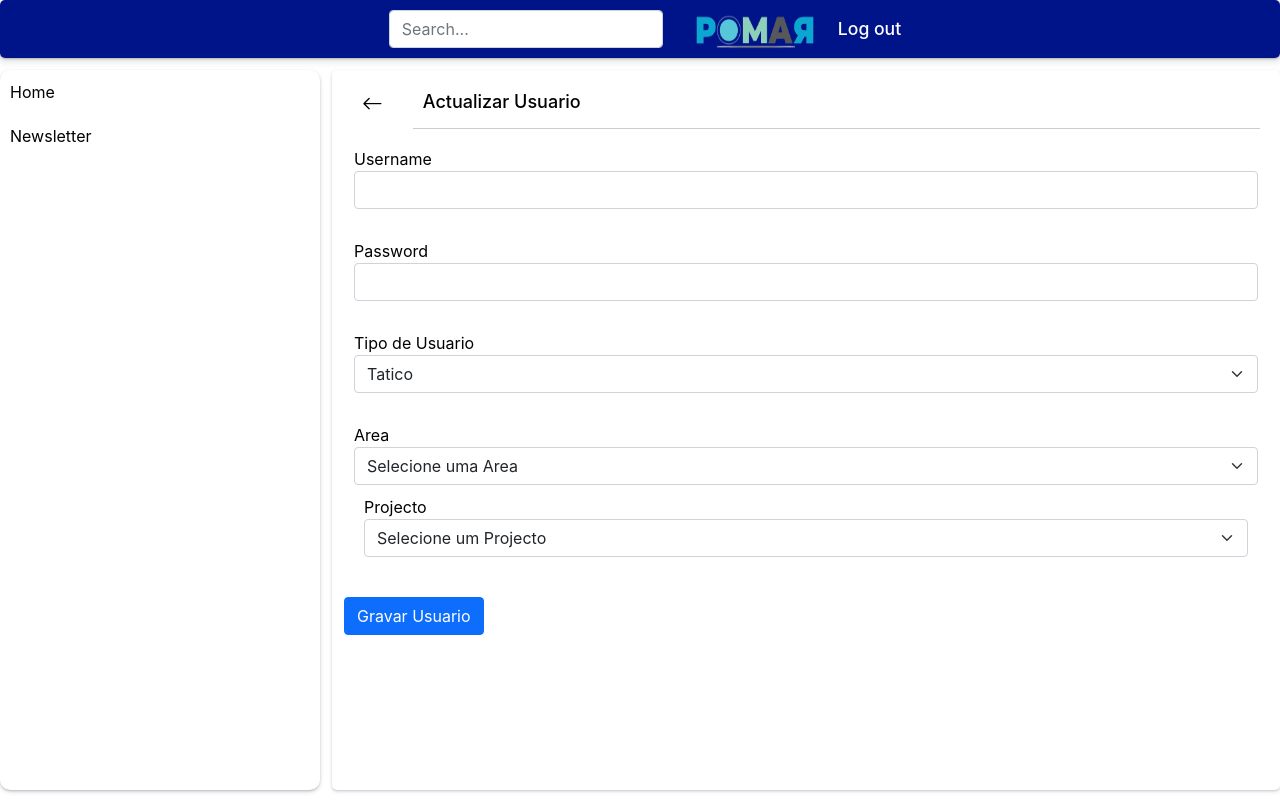
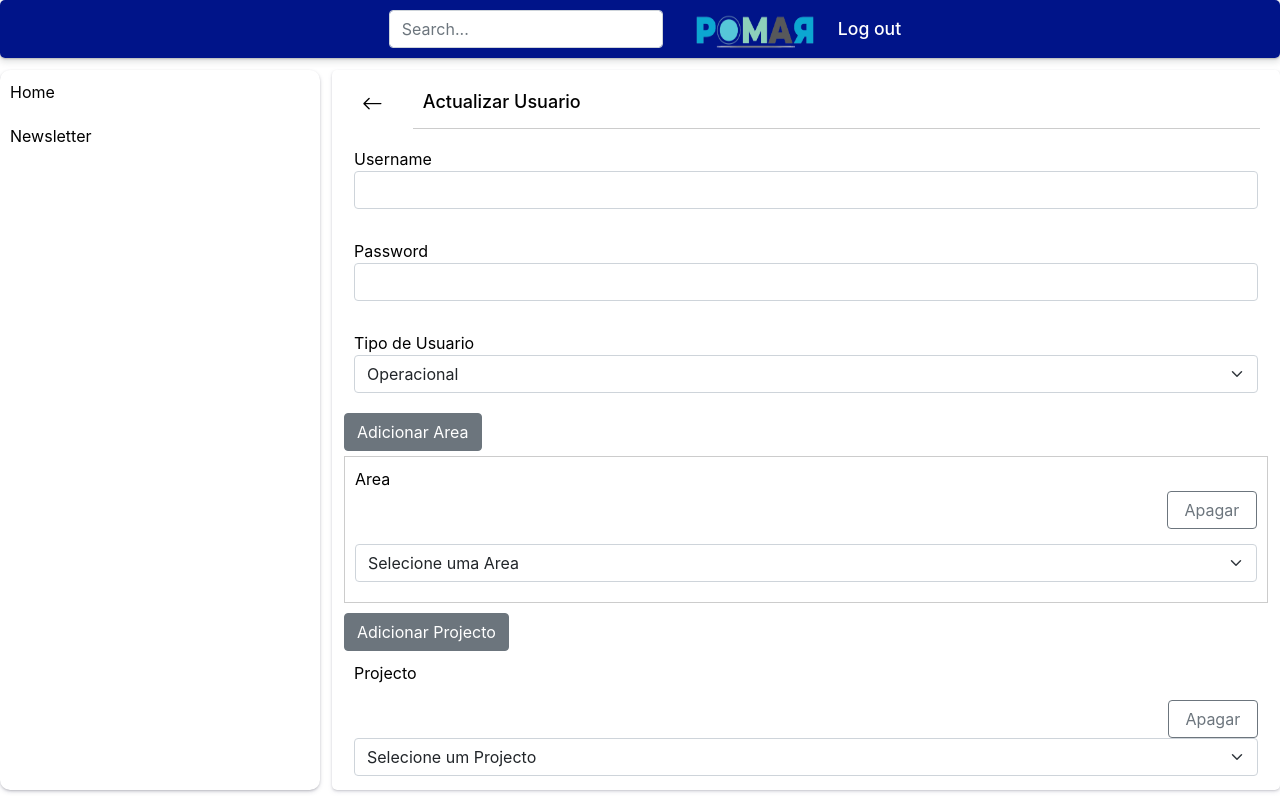
Before and after one commit to Eltongimo/TaskMan, a React (Create React App) app: page /updateuser in a window 1280 px wide. Shown: the top 800 px of the page. Built offline with nearby package versions, Linux system fonts and the light colour scheme; no server answers; the database is empty.

Commit message:
adding functionalities to user

```diff
--- a/src/components/forms/AddNewsLetter.jsx
+++ b/src/components/forms/AddNewsLetter.jsx
@@ -47,8 +47,6 @@ function AddNewsLetter(){
     const  handleFormChange = (event, index) => {
         const data = [...formElements]
 
-        console.log(event.target)
-
         if (event.target.name === 'File'){
             data[index][event.target.name] = event.target.files[0]
         }
@@ -56,7 +54,6 @@ function AddNewsLetter(){
             data[index][event.target.name] = event.target.value
         }
         setFormElements(data)
-        console.log(data)
 
     }
 
--- a/src/components/forms/AddUser.jsx
+++ b/src/components/forms/AddUser.jsx
@@ -18,6 +18,14 @@ function AddUser(){
         Project: null,
         LATKey: null
     })
+
+    const [userProjects, setUserProjects ] = useState([
+        {Project:  ''},
+    ])
+
+    const [userLats, setUserLats] = useState([
+        {Area: ''}
+    ])
 
     const [projects, setProjects] = useState()
     const [lats, setLats] = useState()
@@ -53,8 +61,8 @@ function AddUser(){
             Username: e.target.value,
             Password: user.Password,
             Role: user.Role,
-            Area: user.Area,
-            Project: user.Project
+            Area: userLats,
+            Project: userProjects
         })
     }
 
@@ -63,8 +71,8 @@ function AddUser(){
             Password: e.target.value,
             Username: user.Username,
             Role: user.Role,
-            Area: user.Area,
-            Project: user.Project
+            Area: userLats,
+            Project: userProjects
         })
     }
 
@@ -73,29 +81,9 @@ function AddUser(){
             Username: user.Username,
             Password: user.Password,
             Role: e.target.value,
-            Area: user.Area,
-            Project: user.Project
+            Area: userLats,
+            Project: userProjects
         })
-    }
-
-    function setProject(e){
-        setUser({
-            Username: user.Username,
-            Password: user.Password,
-            Role: user.Role,
-            Area: user.Area,
-            Project: e.target.value
-        })
-    }
-
-    function setArea(e){
-        setUser({
-                Username: user.Username,
-                Password: user.Password,
-                Role: user.Role,
-                Area: e.target.value,
-                Project: user.Project
-            })
     }
 
     function generateArea(){
@@ -130,6 +118,14 @@ function AddUser(){
 
     function addUser(e){
 
+        setUser({
+            Username: user.Username,
+            Password: user.Password,
+            Role: user.Role,
+            Area: userLats,
+            Project: userProjects
+        })
+
         set(ref(db, 'User/' + uuidv4()), user).then(() => {
             alert('Usuario gravado com sucesso')
         }).catch(() => {
@@ -139,7 +135,49 @@ function AddUser(){
         window.history.back()
     }
 
+    function addArea(e){
+        let element =  {Area: '', LATKey: ''}
+        setUserLats([...userLats,element])
+    }
 
+    function addProject(){
+        let element = {Project: ''}
+        setUserProjects([...userProjects, element])
+    }
+
+    function removeLatsField(e){
+        let data = [...userLats]
+        const index = e.target.id
+
+        data.splice(index,1)
+
+        setUserLats(data)
+    }
+
+    function removeProjectField(e){
+        let data = [...userProjects]
+        const index = e.target.id
+
+        data.splice(index,1)
+
+        setUserProjects(data)
+    }
+
+    function handleLatsFormsChange(e,index){
+        const data = [...userLats]
+
+         data[index][e.target.name] = e.target.value
+
+        setUserLats(data)
+    }
+
+    function handleProjectFormsChange(e,index){
+        const data = [...userProjects]
+
+         data[index][e.target.name] = e.target.value
+
+        setUserProjects(data)
+    }
 
     return (
         <div className='form-container'>
@@ -171,20 +209,43 @@ function AddUser(){
           </select>
       </div>
 
+      <button type='button' className='btn btn-secondary' onClick={addArea}>Adicionar Area </button>
+      <div className="form-group" style={{border: 'solid #ccc 0.1px', marginTop: '5px'}}>
+          <label for="exampleInputEmail1">Area</label>
+          {userLats.map( (element,index) => {
+              return(  <div>
+                          <button type="button" id={index} onClick={removeLatsField} style={{width: '10%', marginBottom: '15px', marginLeft: '90%'}}className="btn btn-outline-secondary">
+                                        Apagar
+                            </button>
 
-      <div className="form-group">
-          <label for="exampleInputEmail1">Area</label>
-          <select className="form-select"  onChange={setArea} aria-label="Default select example">
-                {generateArea()}
-          </select>
+                         <select className="form-select"  name='Area'onChange={event => handleLatsFormsChange(event, index)} aria-label="Default select example"
+                            style={{marginBottom: '10px'}}
+                        >
+                    {generateArea()}
+                </select>
+                </div>
+              )
+          })}
       </div>
+
+      <button type='button' className='btn btn-secondary' onClick={addProject}>Adicionar Projecto </button>
 
       <div className="form-group">
           <label for="exampleInputEmail1">Projecto</label>
-          <select className="form-select"  onChange={setProject} aria-label="Default select example">
-                {generateProject()}
-          </select>
-      </div>
+          {userProjects.map((element, index) => {
+            return (
+                <div>
+                    <button type="button" id={index} onClick={removeProjectField} style={{width: '10%', marginTop: '15px', marginLeft: '90%'}}className="btn btn-outline-secondary">
+                            Apagar
+                    </button>
+
+                    <select className="form-select" name='Project' onChange={event => handleProjectFormsChange(event,index)} aria-label="Default select example">
+                        {generateProject()}
+                    </select>
+                </div>
+            )
+          })}
+         </div>
 
       <button type="button"  className="btn btn-primary" data-toggle="modal" data-target="#exampleModal"> Gravar Usuario   </button>
 
--- a/src/components/projectviews/Users.jsx
+++ b/src/components/projectviews/Users.jsx
@@ -86,6 +86,8 @@ function Users(){
         var values = []
         let count = 0
 
+            console.log(users)
+
             for(let key in users){
 
                 values.push(
@@ -102,7 +104,7 @@ function Users(){
                                     <li >{users[key].Username}</li>
                                     <li >{users[key].Role}</li>
                                     <li className='project-icons' ><i className="bi bi-trash" data-toggle="modal" data-target={`#exampleModal${count}`} /></li>
-                                    <li className='project-icons' ><i className="bi bi-pencil" id={`${key}`} onClick={updateUser}/></li>
+                                    <li className='project-icons' ><i className="bi bi-pencil" id={`${users[key].Id}`} onClick={updateUser}/></li>
                                 </ul>
                             </div>
                         </div>
--- a/src/components/updateForms/UpdateUser.jsx
+++ b/src/components/updateForms/UpdateUser.jsx
@@ -18,6 +18,13 @@ function UpdateUser(){
     const userKey = document.URL.split('=')[1]
     const [lats, setLats] = useState()
     const [projects, setProjects] = useState()
+    const [userProjects, setUserProjects ] = useState([
+        {Project:  ''},
+    ])
+    const [userLats, setUserLats] = useState([
+        {Area: ''}
+    ])
+
 
     function getLATs(){
         get(child(ref(db), `LAT`)).then( snapshot => {
@@ -41,9 +48,14 @@ function UpdateUser(){
     }
 
     function getUser(){
-        get(child(ref(db), `User/${userKey}`)).then( s => {
-            if (s.exists()){
-                setUser(s.val())
+        get(child(ref(db), `User`)).then( snapshot => {
+            if (snapshot.exists()){
+                for (let key in snapshot.val()){
+                    if(snapshot.val()[key].Id === userKey){
+                        setUser(snapshot.val()[key])
+                        break
+                    }
+                }
             }
         })
     }
@@ -59,8 +71,8 @@ function UpdateUser(){
             Username: e.target.value,
             Password: user.Password,
             Role: user.Role,
-            Area: user.Area,
-            Project: user.Project
+            Area: userLats,
+            Project: userProjects
         })
     }
 
@@ -69,8 +81,8 @@ function UpdateUser(){
             Password: e.target.value,
             Username: user.Username,
             Role: user.Role,
-            Area: user.Area,
-            Project: user.Project
+            Area: userLats,
+            Project: userProjects
         })
     }
 
@@ -79,28 +91,8 @@ function UpdateUser(){
             Username: user.Username,
             Password: user.Password,
             Role: e.target.value,
-            Area: user.Area,
-            Project: user.Project
-        })
-    }
-
-    function setArea(e){
-        setUser({
-                Username: user.Username,
-                Password: user.Password,
-                Role: user.Role,
-                Area: e.target.value,
-                Project: user.Project
-            })
-     }
-
-     function setProject(e){
-        setUser({
-            Username: user.Username,
-            Password: user.Password,
-            Role: user.Role,
-            Area: user.Area,
-            Project: e.target.value
+            Area: userLats,
+            Project: userProjects
         })
     }
 
@@ -164,7 +156,52 @@ function UpdateUser(){
     }
 
 
+    function addArea(e){
+        let element =  {Area: '', LATKey: ''}
+        setUserLats([...userLats,element])
+    }
+
+    function addProject(){
+        let element = {Project: ''}
+        setUserProjects([...userProjects, element])
+    }
+
+    function removeLatsField(e){
+        let data = [...userLats]
+        const index = e.target.id
+
+        data.splice(index,1)
+
+        setUserLats(data)
+    }
+
+    function removeProjectField(e){
+        let data = [...userProjects]
+        const index = e.target.id
+
+        data.splice(index,1)
+
+        setUserProjects(data)
+    }
+
+    function handleLatsFormsChange(e,index){
+        const data = [...userLats]
+
+         data[index][e.target.name] = e.target.value
+
+        setUserLats(data)
+    }
+
+    function handleProjectFormsChange(e,index){
+        const data = [...userProjects]
+
+         data[index][e.target.name] = e.target.value
+
+        setUserProjects(data)
+    }
+
     return (
+
         <div className='form-container'>
         <div className='title'>
           <div className='back-icon'>
@@ -183,29 +220,53 @@ function UpdateUser(){
 
       <div className="form-group">
           <label for="exampleInputEmail1">Password</label>
-          <input type="text" onChange={setPassword} value={user.Password} className="form-control" aria-describedby="emailHelp" />
+          <input type="text" value={user.Password} onChange={setPassword} className="form-control" aria-describedby="emailHelp" />
       </div>
 
       <div className="form-group">
           <label for="exampleInputEmail1">Tipo de Usuario</label>
           <select className="form-select" value={user.Role} onChange={setRole} aria-label="Default select example">
-                  {createRole()}
+              <option selected value="Operacional" defaultChecked>Operacional</option>
+              <option value="Tatico">Tatico</option>
           </select>
       </div>
 
-      <div className="form-group">
+      <button type='button' className='btn btn-secondary' onClick={addArea}>Adicionar Area </button>
+      <div className="form-group" style={{border: 'solid #ccc 0.1px', marginTop: '5px'}}>
           <label for="exampleInputEmail1">Area</label>
-          <select className="form-select"  value={user.Area} onChange={setArea} aria-label="Default select example">
+          {userLats.map( (element,index) => {
+              return(  <div>
+                          <button type="button" id={index} onClick={removeLatsField} style={{width: '10%', marginBottom: '15px', marginLeft: '90%'}}className="btn btn-outline-secondary">
+                                        Apagar
+                            </button>
+
+                         <select value={user.Area} className="form-select"  name='Area'onChange={event => handleLatsFormsChange(event, index)} aria-label="Default select example"
+                            style={{marginBottom: '10px'}}
+                        >
                     {generateArea()}
                 </select>
+                </div>
+              )
+          })}
+      </div>
+
+      <button type='button' className='btn btn-secondary' onClick={addProject}>Adicionar Projecto </button>
 
       <div className="form-group">
           <label for="exampleInputEmail1">Projecto</label>
-          <select className="form-select"  value={user.Project} onChange={setProject} aria-label="Default select example">
+          {userProjects.map((element, index) => {
+            return (
+                <div>
+                    <button type="button" id={index} onClick={removeProjectField} style={{width: '10%', marginTop: '15px', marginLeft: '90%'}}className="btn btn-outline-secondary">
+                            Apagar
+                    </button>
+
+                    <select className="form-select" user={user.Project} name='Project' onChange={event => handleProjectFormsChange(event,index)} aria-label="Default select example">
                         {generateProject()}
                     </select>
                 </div>
-
+            )
+          })}
          </div>
 
       <button type="button"  className="btn btn-primary" data-toggle="modal" data-target="#exampleModal"> Gravar Usuario   </button>
```
Also changed, not shown: src/components/projectviews/Carousel.css (line endings or trailing spaces), 1 other file (tests, documents, lock files or other folders). Lines whose indentation alone changed are shown as unchanged.
